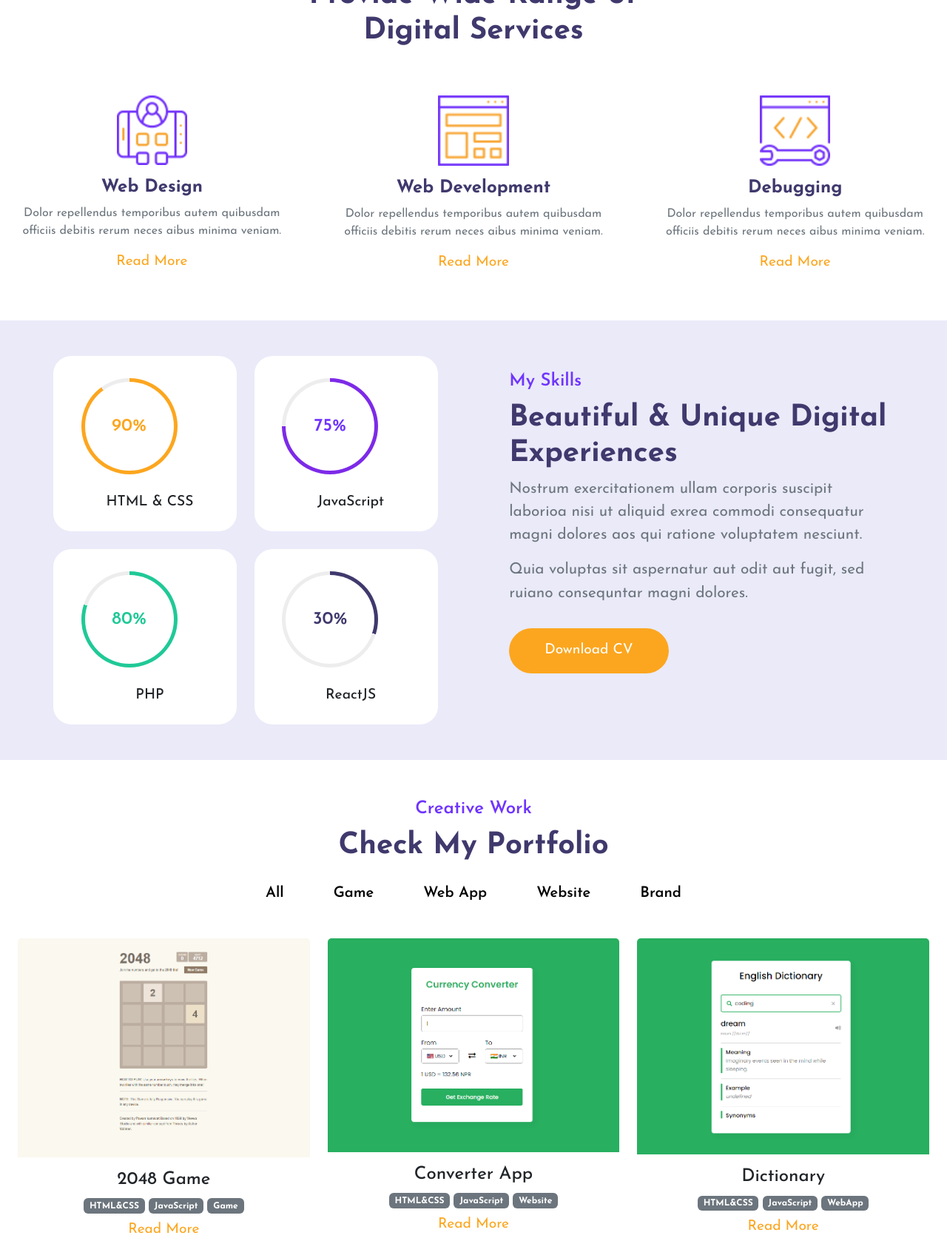
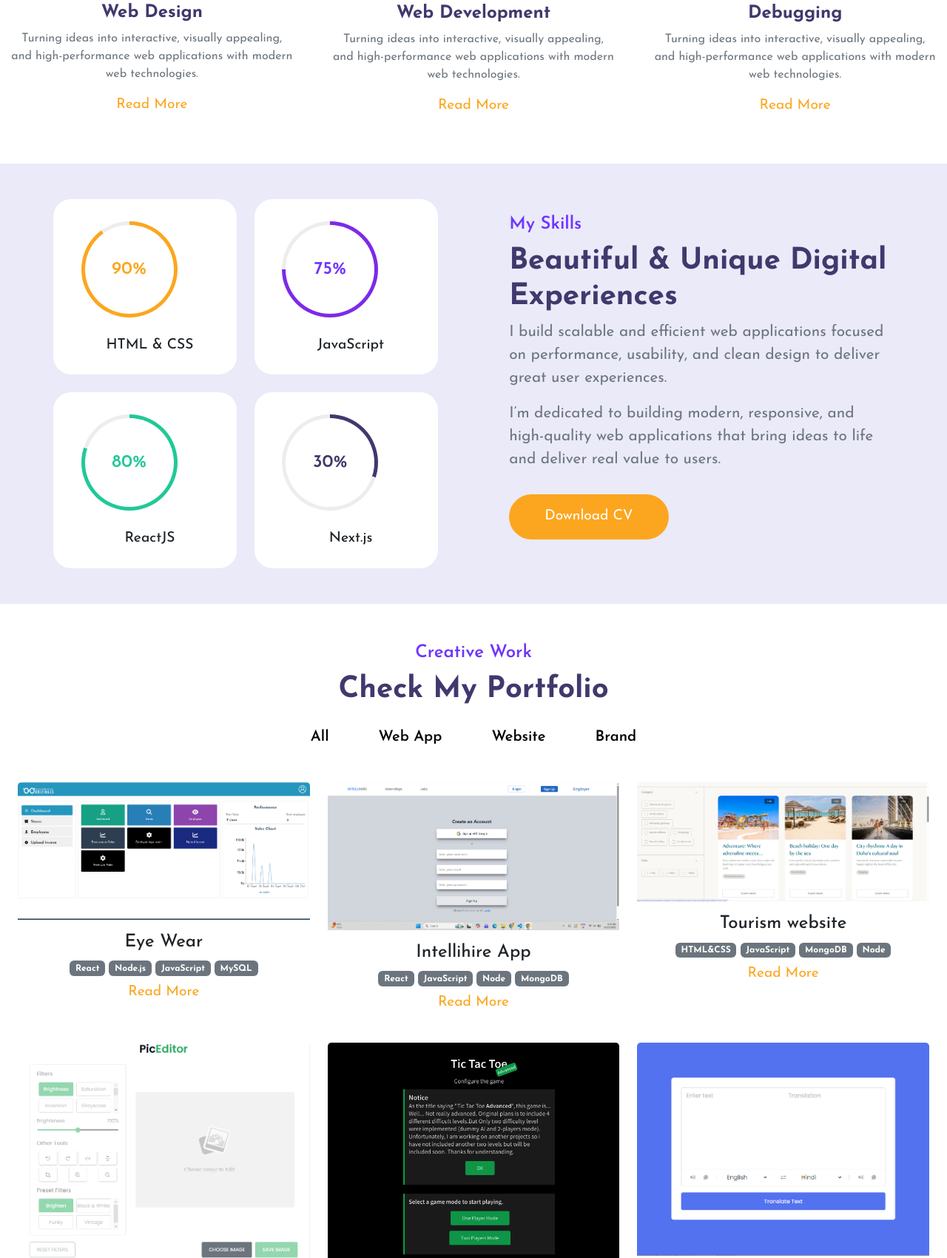
Before and after one commit to lavishchauhan5555/myportfolio, a plain HTML site: page index.html in a window 1280 px wide. Shown: the part 855-2555 px from the top of the page at 74% size. Drawn offline with nearby package versions, Linux system fonts and the light colour scheme.

Commit message:
Initial commit

```diff
--- a/index.html
+++ b/index.html
@@ -4,7 +4,7 @@
     <meta charset="UTF-8" />
     <meta http-equiv="X-UA-Compatible" content="IE=edge" />
     <meta name="viewport" content="width=device-width, initial-scale=1.0" />
-    <title>Personal Portfolio - Pawan Kumavat</title>
+    <title>Personal Portfolio - Lavish Chauhan</title>
 
     <!-- bootstrap css cdn link  -->
     <link
@@ -92,11 +92,10 @@
         <!-- here data-aos is used for adding aos animation  -->
         <div class="col-10 col-md-6 text-center text-md-start" data-aos="slide-right">
           <h2 style="color: #3f396d">
-            Hello! I Am <br /><span class="c-orange">Pawan Kumavat</span>
+            Hello! I Am <br /><span class="c-orange">Lavish Chauhan</span>
           </h2>
           <p class="text-muted">
-            I'm A Web Developer having 5 years of experience in expertise of
-            creating website with fully responsive Also with backend part too.
+           I’m a web developer who loves building modern, user-friendly, and efficient web applications. Skilled in React, Node.js, Express, and MongoDB.
           </p>
           <button class="c-btn h-btn mt-3 py-3 px-5 rounded-pill">
             Hire Me
@@ -132,8 +131,7 @@
             <div class="content mt-3">
               <h4>Web Design</h4>
               <p class="text-muted">
-                Dolor repellendus temporibus autem quibusdam officiis debitis
-                rerum neces aibus minima veniam.
+                Turning ideas into interactive, visually appealing, and high-performance web applications with modern web technologies.
               </p>
               <a href="" class="link">Read More</a>
             </div>
@@ -151,8 +149,7 @@
             <div class="content mt-3">
               <h4>Web Development</h4>
               <p class="text-muted">
-                Dolor repellendus temporibus autem quibusdam officiis debitis
-                rerum neces aibus minima veniam.
+                Turning ideas into interactive, visually appealing, and high-performance web applications with modern web technologies.
               </p>
               <a href="" class="link">Read More</a>
             </div>
@@ -170,8 +167,7 @@
             <div class="content mt-3">
               <h4>Debugging</h4>
               <p class="text-muted">
-                Dolor repellendus temporibus autem quibusdam officiis debitis
-                rerum neces aibus minima veniam.
+              Turning ideas into interactive, visually appealing, and high-performance web applications with modern web technologies.
               </p>
               <a href="" class="link">Read More</a>
             </div>
@@ -212,7 +208,7 @@
                   <span class="progress-value php-progress">0%</span>
                 </div>
                 <br />
-                <span class="text">PHP</span>
+                <span class="text">ReactJS</span>
               </div>
             </div>
             <div class="col-10 col-md-6 mt-4 mt-md-0">
@@ -221,7 +217,7 @@
                   <span class="progress-value reactjs-progress">0%</span>
                 </div>
                 <br>
-                <span class="text">ReactJS</span>
+                <span class="text">Next.js</span>
               </div>
             </div>
           </div>
@@ -231,13 +227,10 @@
             <small>My Skills</small>
             <h3>Beautiful & Unique Digital Experiences</h3>
             <p class="text-muted">
-              Nostrum exercitationem ullam corporis suscipit laborioa nisi ut
-              aliquid exrea commodi consequatur magni dolores aos qui ratione
-              voluptatem nesciunt.
+              I build scalable and efficient web applications focused on performance, usability, and clean design to deliver great user experiences.
             </p>
             <p class="text-muted">
-              Quia voluptas sit aspernatur aut odit aut fugit, sed ruiano
-              consequntar magni dolores.
+              I’m dedicated to building modern, responsive, and high-quality web applications that bring ideas to life and deliver real value to users.
             </p>
             <button class="c-btn h-btn mt-3 py-3 px-5 rounded-pill">
               <!-- here download attribute is used for adding download functionality to button  -->
@@ -264,7 +257,7 @@
       <div id="myBtnContainer" class="text-center mt-4">
         <!-- here we will create custom attribute using data- for filtering -->
         <button class="filter-item" data-filter="all">All</button>
-        <button class="filter-item" data-filter="game">Game</button>
+        <!-- <button class="filter-item" data-filter="game">Game</button> -->
         <button class="filter-item" data-filter="webapp">Web App</button>
         <button class="filter-item" data-filter="website">Website</button>
         <button class="filter-item" data-filter="brand">Brand</button>
@@ -273,12 +266,13 @@
         <div class="row justify-content-evenly px-4">
           <div class="post col-md-4 game all col-10 mt-3 mt-md-0" data-aos="fade-up">
             <div class="card">
-              <img src="images/2048game.png" class="card-img-top" alt="..." />
+              <img src="images/daorpos.png" class="card-img-top" alt="..." />
               <div class="card-body text-center">
-                <h4 class="card-title">2048 Game</h4>
-                <span class="badge bg-secondary badge-pill">HTML&CSS</span>
-                <span class="badge bg-secondary badge-pill">JavaScript</span>
-                <span class="badge bg-secondary badge-pill mb-2">Game</span
+                <h4 class="card-title">Eye Wear</h4>
+                <span class="badge bg-secondary badge-pill">React</span>
+                <span class="badge bg-secondary badge-pill">Node.js</span>
+                   <span class="badge bg-secondary badge-pill">JavaScript</span>
+                <span class="badge bg-secondary badge-pill mb-2">MySQL</span
                 ><br />
                 <a href="#" class="link">Read More</a>
               </div>
@@ -287,15 +281,16 @@
           <div class="post col-md-4 website all col-10 mt-3 mt-md-0" data-aos="fade-up">
             <div class="card">
               <img
-                src="images/currency-converter.png"
+                src="images/intellihire.png"
                 class="card-img-top"
                 alt="..."
               />
               <div class="card-body text-center">
-                <h4 class="card-title">Converter App</h4>
-                <span class="badge bg-secondary badge-pill">HTML&CSS</span>
+                <h4 class="card-title">Intellihire App</h4>
+                <span class="badge bg-secondary badge-pill">React</span>
                 <span class="badge bg-secondary badge-pill">JavaScript</span>
-                <span class="badge bg-secondary badge-pill mb-2">Website</span
+                <span class="badge bg-secondary badge-pill">Node</span>
+                <span class="badge bg-secondary badge-pill mb-2">MongoDB</span
                 ><br />
                 <a href="#" class="read-more-btn link">Read More</a>
               </div>
@@ -303,12 +298,13 @@
           </div>
           <div class="post col-md-4 webapp all col-10 mt-3 mt-md-0" data-aos="fade-up">
             <div class="card">
-              <img src="images/dictionary.png" class="card-img-top" alt="..." />
+              <img src="images/tourism.png" class="card-img-top" alt="..." />
               <div class="card-body text-center">
-                <h4 class="card-title">Dictionary</h4>
+                <h4 class="card-title">Tourism website</h4>
                 <span class="badge bg-secondary badge-pill">HTML&CSS</span>
                 <span class="badge bg-secondary badge-pill">JavaScript</span>
-                <span class="badge bg-secondary badge-pill mb-2">WebApp</span
+                  <span class="badge bg-secondary badge-pill">MongoDB</span>
+                <span class="badge bg-secondary badge-pill mb-2">Node</span
                 ><br />
                 <a href="#" class="read-more-btn link">Read More</a>
               </div>
@@ -388,11 +384,9 @@
                     </div>
                     <div class="col-10">
                       <p class="text-muted">
-                        Quisruam est, qui dolorem ipsum quia dolor sit amet,
-                        consecteaur aeci velit, sed quia non numquam eius modi
-                        tempora incidunt ut lao magnam aliquam quaerat ...
+                      Delivered an excellent website that was both visually appealing and highly functional. Communication was smooth, and every detail was handled with care.
                       </p>
-                      <h4>Kevin Andrew</h4>
+                      <h4>Vikash Sharma</h4>
                       <small class="fs-6 text-muted">CEO of Company</small>
                     </div>
                   </div>
@@ -404,11 +398,9 @@
                     </div>
                     <div class="col-10">
                       <p class="text-muted">
-                        Quisruam est, qui dolorem ipsum quia dolor sit amet,
-                        consecteaur aeci velit, sed quia non numquam eius modi
-                        tempora incidunt ut lao magnam aliquam quaerat ...
+                       Delivered an excellent website that was both visually appealing and highly functional. Communication was smooth, and every detail was handled with care.
                       </p>
-                      <h4>Kevin Andrew</h4>
+                      <h4>Vikash Sharma</h4>
                       <small class="fs-6 text-muted">CEO of Company</small>
                     </div>
                   </div>
@@ -420,11 +412,9 @@
                     </div>
                     <div class="col-10">
                       <p class="text-muted">
-                        Quisruam est, qui dolorem ipsum quia dolor sit amet,
-                        consecteaur aeci velit, sed quia non numquam eius modi
-                        tempora incidunt ut lao magnam aliquam quaerat ...
+                        Delivered an excellent website that was both visually appealing and highly functional. Communication was smooth, and every detail was handled with care.
                       </p>
-                      <h4>Kevin Andrew</h4>
+                      <h4>Vikash Sharma</h4>
                       <small class="fs-6 text-muted">CEO of Company</small>
                     </div>
                   </div>
@@ -456,7 +446,7 @@
     <!-- testimonial ends here -->
 
     <!-- blog section starts -->
-    <section class="blog mt-5 pb-5" id="blog">
+   <!-- <section class="blog mt-5 pb-5" id="blog">
       <div class="heading text-center pt-5">
         <small>Latest News</small>
         <h3>Blog & Articles</h3>
@@ -524,7 +514,7 @@
               <a href="#" class="read-more-btn link" data-bs-toggle="modal" data-bs-target="#exampleModal3">Read More</a>
             </div>
           </div>
-        </div>
+        </div>-->
         <!-- here we will make modals if Read more link is clicked the modal will popup -->
         <div class="modal fade" id="exampleModal1" tabindex="-1" aria-labelledby="exampleModalLabel" aria-hidden="true">
           <div class="modal-dialog">
```
Also changed, not shown: images/abbanner-01.webp (renamed from images/banner-01.webp), images/daorpos.png (added), images/first.png (added), images/intellihire.png (added), images/tourism.png (added), 1 other file.
